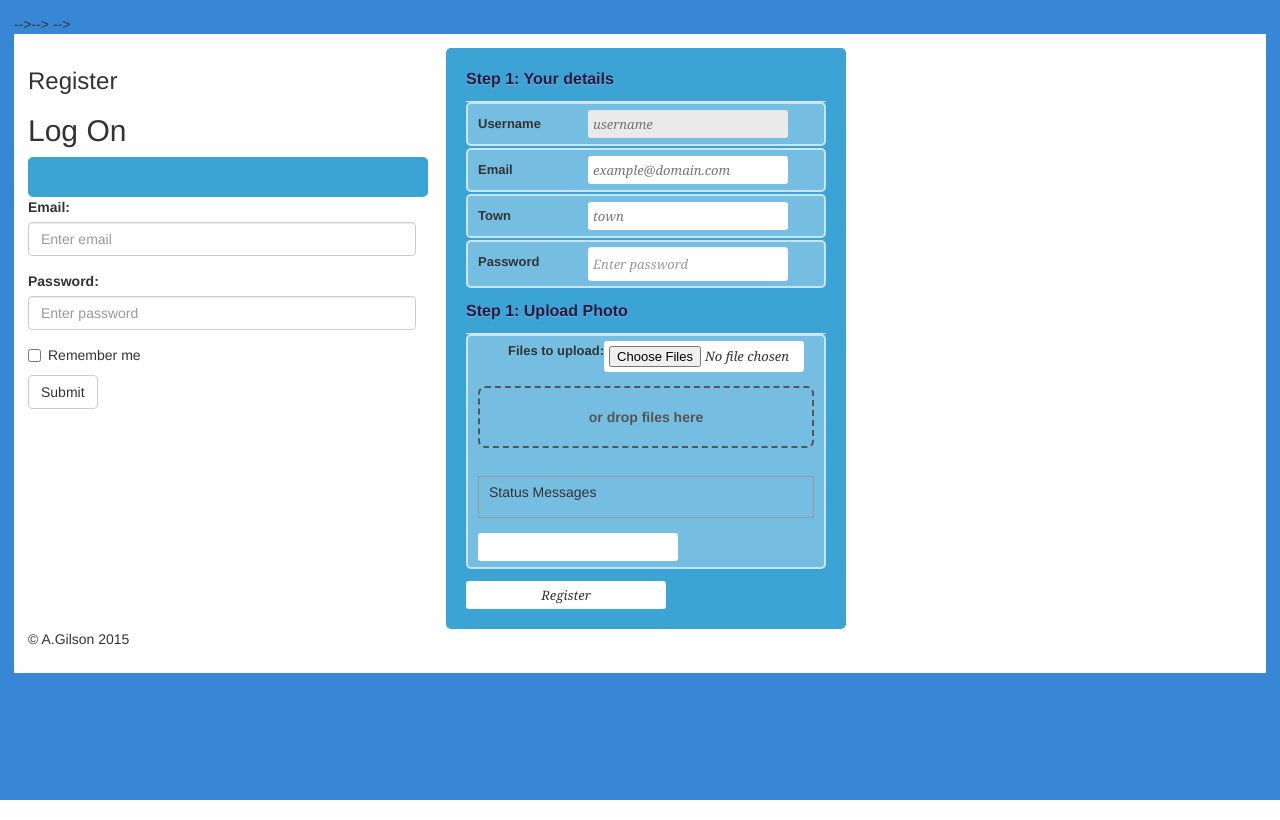
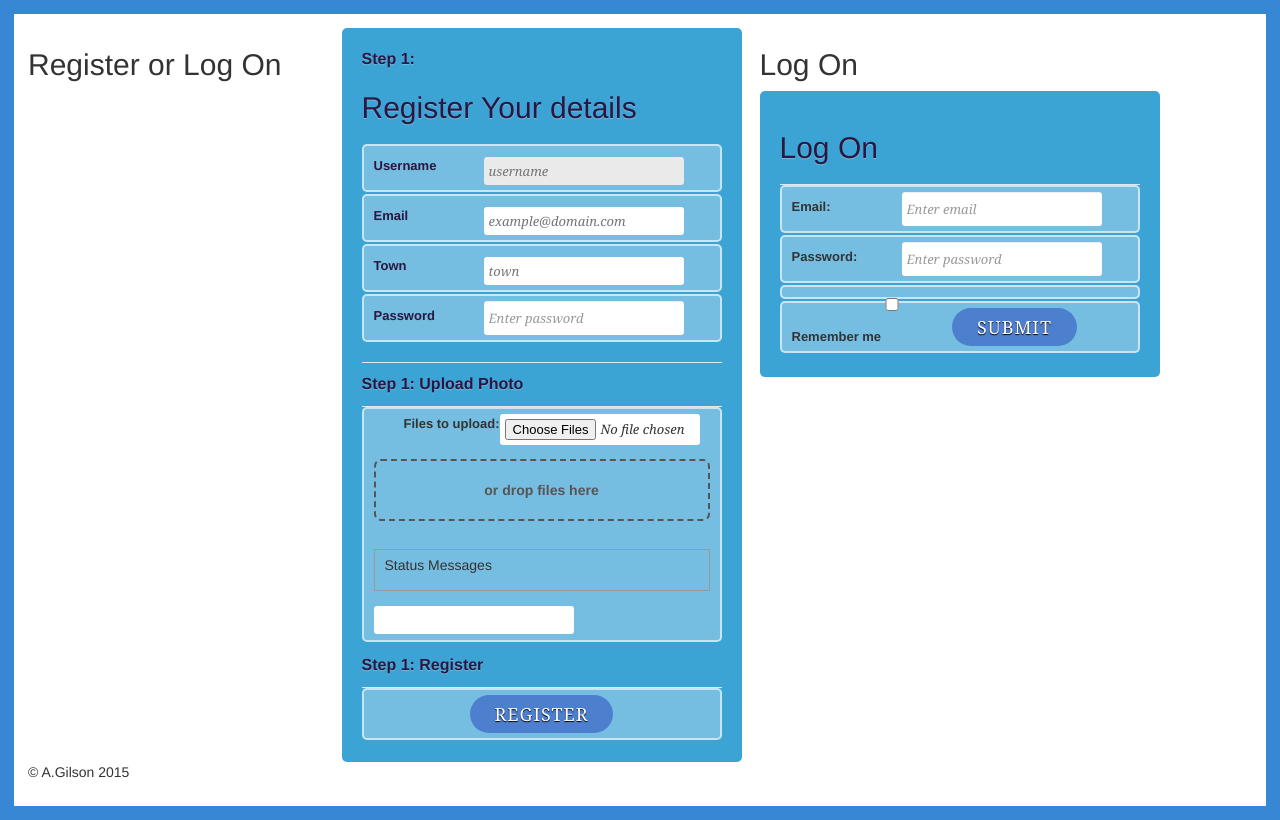
Before and after one commit to andrumi/codeigniter_demo, a CodeIgniter app: page /database/index.php/pages/index in a window 1280 px wide. Run offline with CodeIgniter, Linux system fonts and the light colour scheme; some libraries are stand-ins or nearby versions.

Commit message:
Tidied up and added css to both forms on this page. Tidied up the header. Everything still functions. The remeber me radio button and label do not line up

```diff
--- a/application/views/pages/index.php
+++ b/application/views/pages/index.php
@@ -1,32 +1,42 @@
 <link rel="stylesheet" type="text/css" media="all" href="<?=base_url("css/styles.css")?>" />
 <link rel="stylesheet" type="text/css" href="<?=base_url("css/formupload.css")?>">
 <div class="row">
-    <div class="col-sm-4">
-      <h3>Register</h3>
-       <h2>Log On</h2>
-<!--        <form role="form">-->
-        <form id="Form2" action="<?=base_url("index.php/pages/logOn")?>" method="post"></form>
-            <div class="form-group">
-                <label for="emailLog">Email:</label>
-                <input type="email" class="form-control" name ="emailLog" id="emailLog" placeholder="Enter email" form="Form2" >
-            </div>
-            <div class="form-group">
-                <label for="pwd">Password:</label>
-                <input type="password" class="form-control" name ="pwd" id="pwd" placeholder="Enter password" form ="Form2">
-            </div>
-            <div class="checkbox">
-                <label><input type="checkbox"> Remember me</label>
-            </div>
-            <button type="submit" class="btn btn-default"  form="Form2"> Submit</button>
-          </form>
+    <div class="col-sm-3">
+      <h2>Register or Log On</h2>
+<!--       <h2>Log On</h2>-->
+<!---->
+<!--        <form id="Form2" action="--><?//=base_url("index.php/pages/logOn")?><!--" method="post">-->
+<!--        <fieldset>-->
+<!--        <legend><h2>Log On</h2></legend>-->
+<!--        <ol>-->
+<!--            <li>-->
+<!--                <label for="emailLog">Email:</label>-->
+<!--                <input type="email" class="form-control" name ="emailLog" id="emailLog" placeholder="Enter email" form="Form2" >-->
+<!---->
+<!--            </li>-->
+<!--            <li>-->
+<!--                <label for="pwd">Password:</label>-->
+<!--                <input type="password" class="form-control" name ="pwd" id="pwd" placeholder="Enter password" form ="Form2">-->
+<!--            </li>-->
+<!--            <li>-->
+<!--            <div class="checkbox">-->
+<!--                <label><input type="checkbox"> Remember me</label>-->
+<!--            </div>-->
+<!--            </li>-->
+<!--            <li>-->
+<!--            <button type="submit" class="btn btn-default"  form="Form2"> Submit</button>-->
+<!--            </li>-->
+<!--        </ol>-->
+<!--        </fieldset>-->
+<!--        </form>-->
         </div>
     <div class="col-sm-4">
-<!--        **********NONSENSE WITH FORMS***************-->
+
     <form id="Form1" action="<?=base_url("index.php/pages/index")?>" method="post"></form>
-<!--    <form id="upload" action="upload" method="POST" enctype="multipart/form-data">-->
+
         <form id="upload" action="<?=base_url("js/upload")?>" method="POST" enctype="multipart/form-data">
         <fieldset>
-            <legend>Your details</legend>
+            <legend><h2>Register Your details<h2></legend>
             <ol>
                 <li>
                     <label for=username>Username</label>
@@ -72,16 +82,48 @@
             </ol>
         </fieldset>
         <fieldset>
-<!--            <button type=submit>Register</button>-->
-            <input type="submit" name="button1" value="Register" form="Form1" />
-
+            <legend>Register</legend>
+            <ol>
+                <li>
+<!--                    <input type="submit" name="button1" value="Register" form="Form1" />-->
+                    <button type="submit" class="btn btn-default"  form="Form1"> Register</button>
+                </li>
+            </ol>
         </fieldset>
 
     </form>
 
     </div>
+    <div class="col-sm-3">
 
+        <h2>Log On</h2>
+
+        <form id="Form2" action="<?=base_url("index.php/pages/logOn")?>" method="post">
+            <fieldset>
+                <legend><h2>Log On</h2></legend>
+                <ol>
+                    <li>
+                        <label for="emailLog">Email:</label>
+                        <input type="email" class="form-control" name ="emailLog" id="emailLog" placeholder="Enter email" form="Form2" >
+
+                    </li>
+                    <li>
+                        <label for="pwd">Password:</label>
+                        <input type="password" class="form-control" name ="pwd" id="pwd" placeholder="Enter password" form ="Form2">
+                    </li>
+                    <li>
+<!--                        <div class="checkbox">-->
+                            <label><input type="checkbox"> Remember me</label>
+<!--                        </div>-->
+                    </li>
+                    <li>
+                        <button type="submit" class="btn btn-default"  form="Form2"> Submit</button>
+                    </li>
+                </ol>
+            </fieldset>
+        </form>
     </div>
+</div>
     <script type="text/javascript" src="<?=base_url("js/filedrag.js")?>" ></script>
 
 <script>//jquery
```
Also changed, not shown: application/views/templates/header2.php (+0 -34 lines).
